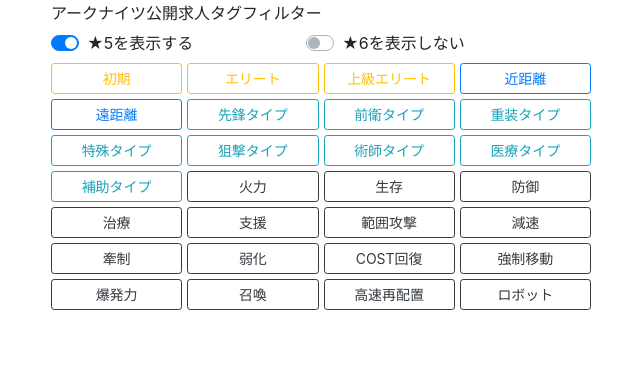
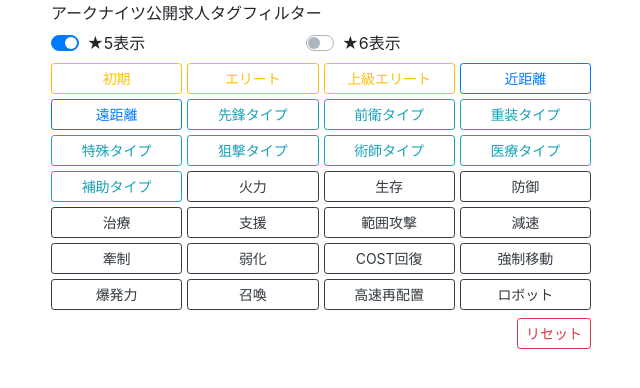
Before and after one commit to Tenderfeel/arknights-public-gacha-tool, a Vue app: page / in a window 1280 px wide. Shown: the top 388 px of the page, without its empty margins (34-674 px from the left). Built offline with nearby package versions, Linux system fonts and the light colour scheme.

Commit message:
add reset button

```diff
--- a/src/App.vue
+++ b/src/App.vue
@@ -4,18 +4,8 @@
     <div class="row">
       <div class="col-sm">
         <div class="container row">
-          <b-form-checkbox
-            v-model="includeRank5"
-            name="check-button"
-            class="col"
-            switch
-          >★5を表示{{ includeRank5 ? 'する' : 'しない' }}</b-form-checkbox>
-          <b-form-checkbox
-            class="col"
-            v-model="includeRank6"
-            name="check-button"
-            switch
-          >★6を表示{{ includeRank6 ? 'する' : 'しない' }}</b-form-checkbox>
+          <b-form-checkbox v-model="includeRank5" name="check-button" class="col" switch>★5表示</b-form-checkbox>
+          <b-form-checkbox class="col" v-model="includeRank6" name="check-button" switch>★6表示</b-form-checkbox>
         </div>
         <div class="tags py-2">
           <b-button
@@ -28,6 +18,9 @@
             :title="tag.description"
             @click="onSelect(tag)"
           >{{tag.name}}</b-button>
+        </div>
+        <div class="text-right">
+          <b-button size="sm" type="button" variant="outline-danger" @click.prevent="onReset">リセット</b-button>
         </div>
       </div>
       <!-- キャラクターリスト -->
@@ -180,6 +173,17 @@
           this.characters.push({ ...character, match });
         }
       });
+    },
+
+    /**
+     * リセット
+     */
+    onReset() {
+      this.tagData.forEach(tag => {
+        tag.selected = false;
+      });
+      this.selectedTags.length = 0;
+      this.characters.length = 0;
     }
   }
 };
```
